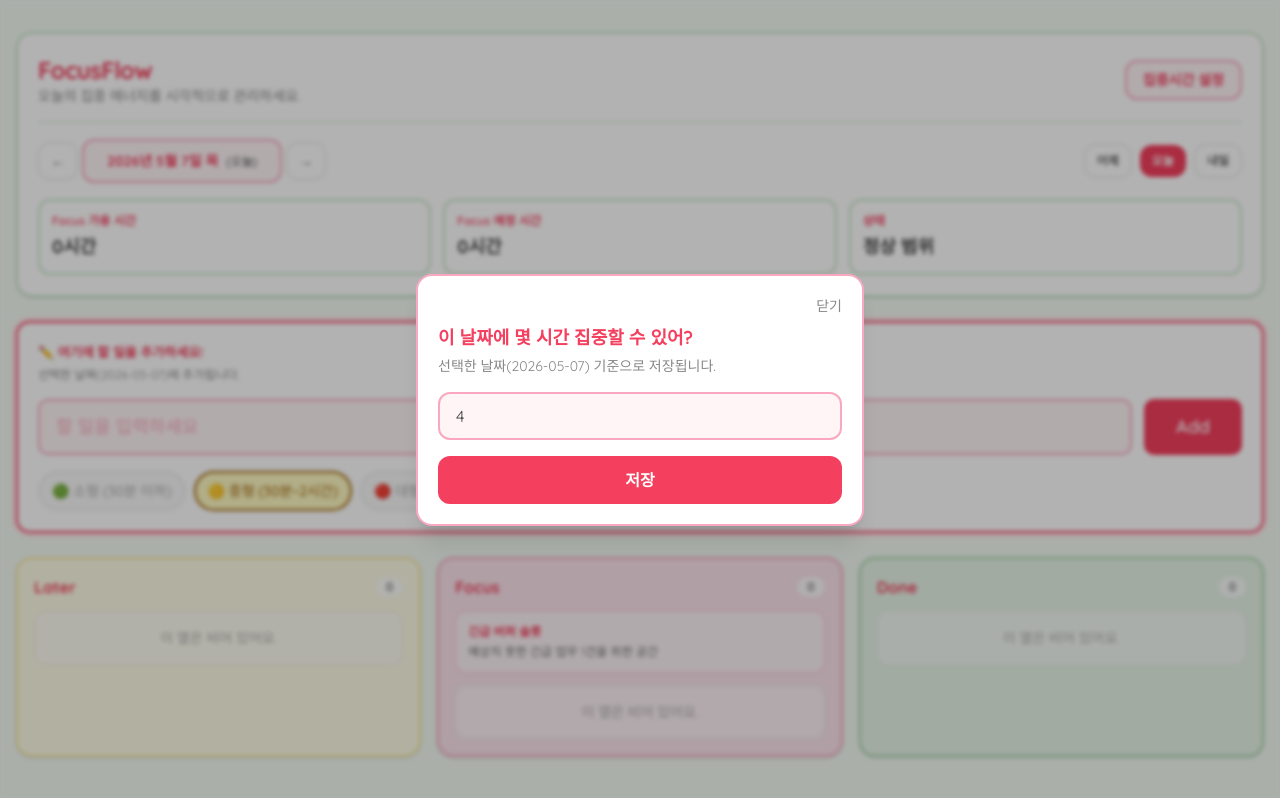
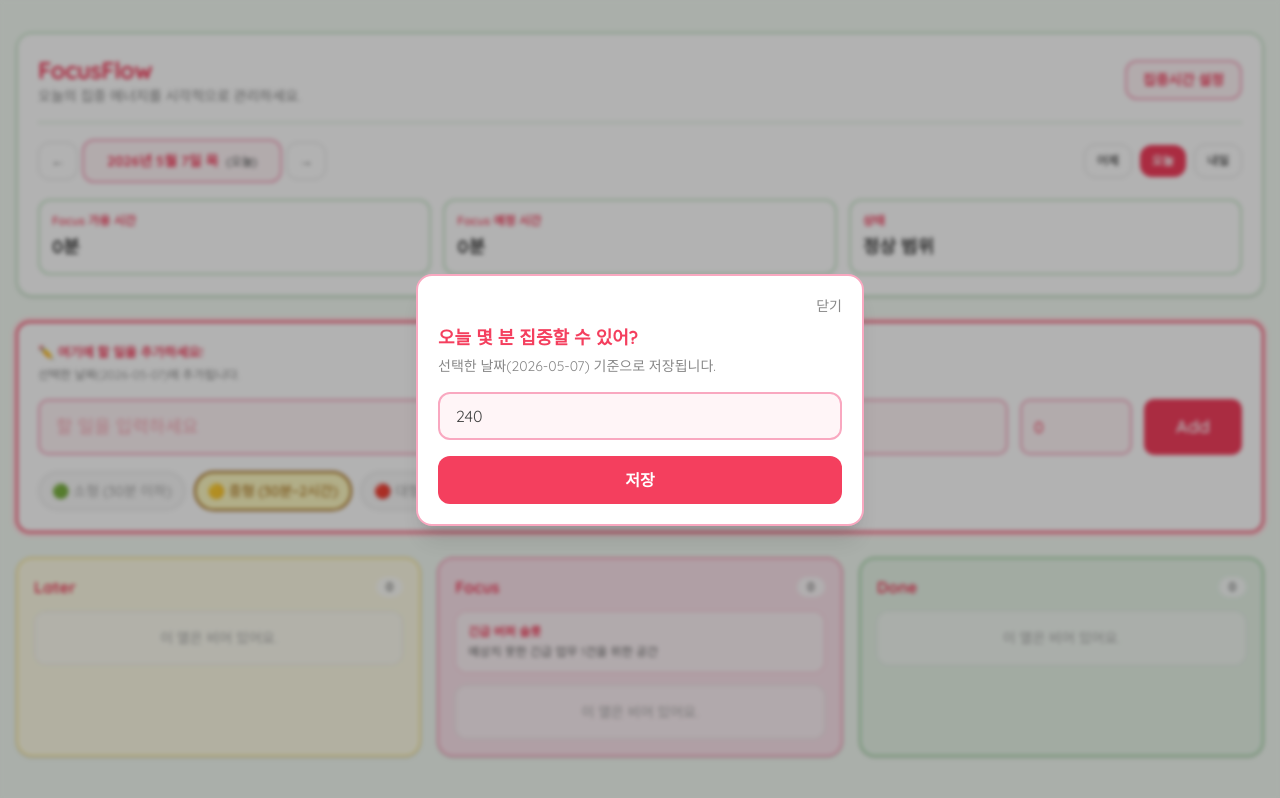
Before and after one commit to Soysummerpark/soyflow, a React (Vite) app: page / in a window 1280 px wide. Built offline with nearby package versions, Linux system fonts and the light colour scheme.

Commit message:
add gitignore

```diff
--- a/src/App.jsx
+++ b/src/App.jsx
@@ -128,25 +128,57 @@ function addDaysToDateKey(dateKey, deltaDays) {
   return getLocalDateString(dt);
 }
 
-function rollOverTasks(tasksByDate) {
-  const today = getLocalDateString();
-  const past = Object.keys(tasksByDate).filter((k) => k < today).sort();
-  if (past.length === 0) return tasksByDate;
+function normalizeSubtask(sub) {
+  return {
+    id: sub?.id ?? uid(),
+    text: typeof sub?.text === "string" ? sub.text : "",
+    done: Boolean(sub?.done),
+    minutes: Number.isFinite(Number(sub?.minutes)) ? Math.max(0, Math.floor(Number(sub.minutes))) : 0,
+  };
+}
 
+function normalizeTask(task) {
+  return {
+    ...task,
+    minutes: Number.isFinite(Number(task?.minutes)) ? Math.max(0, Math.floor(Number(task.minutes))) : 0,
+    subtasks: Array.isArray(task?.subtasks) ? task.subtasks.map(normalizeSubtask) : [],
+  };
+}
+
+function normalizeTasksByDate(tasksByDate) {
+  const next = {};
+  Object.entries(tasksByDate ?? {}).forEach(([dateKey, list]) => {
+    if (!Array.isArray(list)) return;
+    next[dateKey] = list.map(normalizeTask);
+  });
+  return next;
+}
+
+function carryForwardIncompleteTasks(tasksByDate, todayDateKey) {
   const next = { ...tasksByDate };
-  const movedToToday = [];
+  const todayList = next[todayDateKey] ?? [];
+  const existingIds = new Set(todayList.map((t) => t.id));
+  const toCopy = [];
 
-  for (const d of past) {
-    const list = next[d] ?? [];
-    const move = list.filter((t) => t.status === "later" || t.status === "focus");
-    const stay = list.filter((t) => t.status === "done");
-    movedToToday.push(...move);
-    if (stay.length) next[d] = stay;
-    else delete next[d];
-  }
+  Object.entries(next).forEach(([dateKey, list]) => {
+    if (dateKey >= todayDateKey || !Array.isArray(list)) return;
+    list.forEach((task) => {
+      if (task.status === "done") return;
+      if (existingIds.has(task.id)) return;
+      existingIds.add(task.id);
+      toCopy.push({
+        ...task,
+        subtasks: Array.isArray(task.subtasks)
+          ? task.subtasks.map((sub) => ({ ...sub }))
+          : [],
+      });
+    });
+  });
 
-  if (movedToToday.length > 0) {
-    next[today] = [...movedToToday, ...(next[today] ?? [])];
+  if (toCopy.length > 0) {
+    next[todayDateKey] = [...toCopy, ...todayList];
+  } else if (!next[todayDateKey]) {
+    next[todayDateKey] = todayList;
   }
 
   return next;
@@ -157,13 +189,27 @@ function loadSettingsByDate() {
     const rawV2 = localStorage.getItem(SETTINGS_KEY_V2);
     if (rawV2) {
       const parsed = JSON.parse(rawV2);
-      if (parsed && typeof parsed === "object" && !Array.isArray(parsed)) return parsed;
+      if (parsed && typeof parsed === "object" && !Array.isArray(parsed)) {
+        const normalized = {};
+        Object.entries(parsed).forEach(([dateKey, value]) => {
+          if (!value || typeof value !== "object") return;
+          if (value.focusMinutes != null) {
+            normalized[dateKey] = { focusMinutes: Number(value.focusMinutes) || 0 };
+            return;
+          }
+          // Backward compatibility: old data stored focusHours.
+          if (value.focusHours != null) {
+            normalized[dateKey] = { focusMinutes: Math.floor((Number(value.focusHours) || 0) * 60) };
+          }
+        });
+        return normalized;
+      }
     }
     const rawV1 = localStorage.getItem(SETTINGS_KEY_V1);
     if (rawV1) {
       const parsed = JSON.parse(rawV1);
       if (parsed?.date && parsed.focusHours != null) {
-        return { [parsed.date]: { focusHours: Number(parsed.focusHours) } };
+        return { [parsed.date]: { focusMinutes: Math.floor((Number(parsed.focusHours) || 0) * 60) } };
       }
     }
   } catch {
@@ -173,26 +219,29 @@ function loadSettingsByDate() {
 }
 
 function loadTasksByDate() {
+  const today = getLocalDateString();
+
   try {
     const rawV2 = localStorage.getItem(STORAGE_KEY_V2);
     if (rawV2) {
       const parsed = JSON.parse(rawV2);
       if (parsed && typeof parsed === "object" && !Array.isArray(parsed)) {
-        return rollOverTasks(parsed);
+        const normalized = normalizeTasksByDate(parsed);
+        return carryForwardIncompleteTasks(normalized, today);
       }
     }
     const rawV1 = localStorage.getItem(STORAGE_KEY_V1);
     if (rawV1) {
       const parsed = JSON.parse(rawV1);
       if (Array.isArray(parsed) && parsed.length > 0) {
-        const today = getLocalDateString();
-        return rollOverTasks({ [today]: parsed });
+        const normalized = normalizeTasksByDate({ [today]: parsed });
+        return carryForwardIncompleteTasks(normalized, today);
       }
     }
   } catch {
     /* ignore */
   }
-  return rollOverTasks({});
+  return carryForwardIncompleteTasks({}, today);
 }
 
 function formatDateLabel(dateKey) {
@@ -215,18 +264,21 @@ function App() {
 
   const [showDailyModal, setShowDailyModal] = useState(() => {
     const s = loadSettingsByDate();
-    return !s[getLocalDateString()]?.focusHours;
+    return !s[getLocalDateString()]?.focusMinutes;
   });
-  const [focusHoursInput, setFocusHoursInput] = useState(() => {
+  const [focusMinutesInput, setFocusMinutesInput] = useState(() => {
     const s = loadSettingsByDate();
-    return String(s[getLocalDateString()]?.focusHours ?? "4");
+    return String(s[getLocalDateString()]?.focusMinutes ?? "240");
   });
   const [newTaskTitle, setNewTaskTitle] = useState("");
   const [newTaskSize, setNewTaskSize] = useState("medium");
+  const [newTaskMinutes, setNewTaskMinutes] = useState("0");
   const [editingTaskId, setEditingTaskId] = useState(null);
   const [subtaskInput, setSubtaskInput] = useState("");
+  const [newSubtaskMinutes, setNewSubtaskMinutes] = useState("0");
   const [editingSubtaskId, setEditingSubtaskId] = useState(null);
   const [subtaskEditValue, setSubtaskEditValue] = useState("");
+  const [subtaskEditMinutes, setSubtaskEditMinutes] = useState("0");
   const [menuTaskId, setMenuTaskId] = useState(null);
   const [calendarOpen, setCalendarOpen] = useState(false);
   const [calendarMonth, setCalendarMonth] = useState(() => getLocalDateString().slice(0, 7));
@@ -241,8 +293,9 @@ function App() {
 
   useEffect(() => {
     const tick = () => {
-      setTodayKey(getLocalDateString());
-      setTasksByDate((prev) => rollOverTasks(prev));
+      const latestToday = getLocalDateString();
+      setTodayKey(latestToday);
+      setTasksByDate((prev) => carryForwardIncompleteTasks(prev, latestToday));
     };
     tick();
     const id = setInterval(tick, 60_000);
@@ -259,6 +312,8 @@ function App() {
   useEffect(() => {
     setEditingSubtaskId(null);
     setSubtaskEditValue("");
+    setSubtaskEditMinutes("0");
+    setNewSubtaskMinutes("0");
   }, [editingTaskId]);
 
   const tasks = tasksByDate[selectedDate] ?? [];
@@ -271,17 +326,26 @@ function App() {
     });
   };
 
-  const focusCapacity = Number(settingsByDate[selectedDate]?.focusHours) || 0;
+  const parseMinutes = (value) => {
+    const parsed = Number(value);
+    if (!Number.isFinite(parsed) || parsed < 0) return 0;
+    return Math.floor(parsed);
+  };
 
-  const focusHoursUsed = useMemo(
+  const getTaskTotalMinutes = (task) =>
+    (task.minutes ?? 0) + (task.subtasks ?? []).reduce((sum, sub) => sum + (sub.minutes ?? 0), 0);
+
+  const focusCapacityMinutes = Number(settingsByDate[selectedDate]?.focusMinutes) || 0;
+
+  const focusMinutesUsed = useMemo(
     () =>
       tasks
         .filter((task) => task.status === "focus")
-        .reduce((sum, task) => sum + (SIZE_META[task.size]?.hours ?? 0), 0),
+        .reduce((sum, task) => sum + getTaskTotalMinutes(task), 0),
     [tasks]
   );
 
-  const isOverflow = focusCapacity > 0 && focusHoursUsed > focusCapacity;
+  const isOverflow = focusCapacityMinutes > 0 && focusMinutesUsed > focusCapacityMinutes;
 
   const sortedByPinAndRecent = (list) =>
     [...list].sort((a, b) => {
@@ -305,7 +369,7 @@ function App() {
   const editingTask = tasks.find((t) => t.id === editingTaskId) ?? null;
 
   const openDailyModal = () => {
-    setFocusHoursInput(String(settingsByDate[selectedDate]?.focusHours ?? "4"));
+    setFocusMinutesInput(String(settingsByDate[selectedDate]?.focusMinutes ?? "240"));
     setShowDailyModal(true);
   };
 
@@ -317,6 +381,7 @@ function App() {
       id: uid(),
       title,
       size: newTaskSize,
+      minutes: parseMinutes(newTaskMinutes),
       status: "later",
       pinned: false,
       subtasks: [],
@@ -325,6 +390,7 @@ function App() {
     setTaskList((prev) => [task, ...prev]);
     setNewTaskTitle("");
     setNewTaskSize("medium");
+    setNewTaskMinutes("0");
   };
 
   const updateTask = (taskId, updater) => {
@@ -351,9 +417,13 @@ function App() {
     if (!editingTask || !text) return;
     updateTask(editingTask.id, (task) => ({
       ...task,
-      subtasks: [...(task.subtasks ?? []), { id: uid(), text, done: false }],
+      subtasks: [
+        ...(task.subtasks ?? []),
+        { id: uid(), text, done: false, minutes: parseMinutes(newSubtaskMinutes) },
+      ],
     }));
     setSubtaskInput("");
+    setNewSubtaskMinutes("0");
   };
 
   const toggleSubtask = (taskId, subtaskId) => {
@@ -366,6 +436,7 @@ function App() {
   const startEditSubtask = (sub) => {
     setEditingSubtaskId(sub.id);
     setSubtaskEditValue(sub.text);
+    setSubtaskEditMinutes(String(sub.minutes ?? 0));
   };
 
   const saveSubtaskEdit = () => {
@@ -374,15 +445,19 @@ function App() {
     if (!text) return;
     updateTask(editingTask.id, (task) => ({
       ...task,
-      subtasks: (task.subtasks ?? []).map((s) => (s.id === editingSubtaskId ? { ...s, text } : s)),
+      subtasks: (task.subtasks ?? []).map((s) =>
+        s.id === editingSubtaskId ? { ...s, text, minutes: parseMinutes(subtaskEditMinutes) } : s
+      ),
     }));
     setEditingSubtaskId(null);
     setSubtaskEditValue("");
+    setSubtaskEditMinutes("0");
   };
 
   const cancelSubtaskEdit = () => {
     setEditingSubtaskId(null);
     setSubtaskEditValue("");
+    setSubtaskEditMinutes("0");
   };
 
   const removeSubtask = (taskId, subtaskId) => {
@@ -398,9 +473,9 @@ function App() {
 
   const setDailyFocusHours = (event) => {
     event.preventDefault();
-    const value = Number(focusHoursInput);
+    const value = Number(focusMinutesInput);
     if (!Number.isFinite(value) || value <= 0) return;
-    setSettingsByDate((prev) => ({ ...prev, [selectedDate]: { focusHours: value } }));
+    setSettingsByDate((prev) => ({ ...prev, [selectedDate]: { focusMinutes: Math.floor(value) } }));
     setShowDailyModal(false);
   };
 
@@ -450,8 +525,8 @@ function App() {
           />
 
           <div className="mt-4 grid gap-3 sm:grid-cols-3">
-            <CardLabel title="Focus 가용 시간" value={`${focusCapacity}시간`} />
-            <CardLabel title="Focus 예정 시간" value={`${focusHoursUsed}시간`} />
+            <CardLabel title="Focus 가용 시간" value={`${focusCapacityMinutes}분`} />
+            <CardLabel title="Focus 예정 시간" value={`${focusMinutesUsed}분`} />
             <CardLabel
               title="상태"
               value={isOverflow ? "초과됨 - 조정 필요" : "정상 범위"}
@@ -471,6 +546,15 @@ function App() {
                   placeholder="할 일을 입력하세요"
                   value={newTaskTitle}
                   onChange={(e) => setNewTaskTitle(e.target.value)}
+                />
+                <input
+                  type="number"
+                  min="0"
+                  step="1"
+                  className="w-28 shrink-0 rounded-[10px] border-2 border-[#F9A8C0] bg-[#FFF5F7] px-3 py-3 text-base font-medium text-[#F43F5E] outline-none placeholder:text-[#FBAAB8] focus:border-[#F43F5E] focus:ring-2 focus:ring-[#F43F5E]/20"
+                  placeholder="0분"
+                  value={newTaskMinutes}
+                  onChange={(e) => setNewTaskMinutes(e.target.value)}
                 />
                 <button
                   type="submit"
@@ -497,7 +581,7 @@ function App() {
 
         {isOverflow && (
           <div className="rounded-xl border-2 border-[#F9A8C0] bg-[#FFF5F7] px-4 py-3 text-sm font-medium text-[#F43F5E]">
-            Focus 열의 예상 시간({focusHoursUsed}시간)이 이 날 가용 시간({focusCapacity}시간)을 넘었습니다.
+            Focus 열의 예상 시간({focusMinutesUsed}분)이 이 날 가용 시간({focusCapacityMinutes}분)을 넘었습니다.
           </div>
         )}
 
@@ -539,7 +623,11 @@ function App() {
                           setMenuTaskId(null);
                         }
                       }}
-                      className="relative cursor-pointer rounded-xl border border-[#E8E8E8] bg-white p-3 shadow-sm transition hover:shadow-md"
+                      className={`relative cursor-pointer rounded-xl bg-white p-3 shadow-sm transition hover:shadow-md ${
+                        column.id === "focus"
+                          ? "border-2 border-[#F9A8C0]"
+                          : "border border-[#E8E8E8]"
+                      }`}
                     >
                       <div className="flex items-start gap-2">
                         <div className="min-w-0 flex-1">
@@ -552,6 +640,9 @@ function App() {
                           </p>
                           <div className="mt-2">
                             <SizeTag size={task.size} />
+                            <span className="ml-2 inline-block rounded-full bg-[#F3F4F6] px-2 py-0.5 text-xs font-semibold text-[#555]">
+                              {task.minutes ?? 0}분
+                            </span>
                           </div>
                         </div>
                         <div className="flex shrink-0 items-start gap-1" onClick={(e) => e.stopPropagation()}>
@@ -587,6 +678,36 @@ function App() {
                           </div>
                         </div>
                       </div>
+                      {column.id === "focus" && (task.subtasks?.length ?? 0) > 0 && (
+                        <div className="mt-3 space-y-2">
+                          {(task.subtasks ?? []).map((sub) => (
+                            <div
+                              key={sub.id}
+                              className="ml-3 rounded-lg border-l-4 border-[#F9A8C0] bg-[#FFF5F7] px-3 py-2"
+                              onClick={(e) => e.stopPropagation()}
+                            >
+                              <div className="flex items-start gap-2">
+                                <input
+                                  type="checkbox"
+                                  className="mt-0.5 h-4 w-4 shrink-0 accent-[#F43F5E]"
+                                  checked={sub.done}
+                                  onChange={() => toggleSubtask(task.id, sub.id)}
+                                />
+                                <span
+                                  className={`min-w-0 flex-1 text-sm ${
+                                    sub.done ? "text-[#aaa] line-through" : "text-[#444]"
+                                  }`}
+                                >
+                                  {sub.text}
+                                </span>
+                                <span className="shrink-0 text-xs font-semibold text-[#F43F5E]">
+                                  {sub.minutes ?? 0}분
+                                </span>
+                              </div>
+                            </div>
+                          ))}
+                        </div>
+                      )}
                       <ColumnMoveButtons status={task.status} onSelect={(next) => moveTask(task.id, next)} />
                     </article>
                   );
@@ -605,16 +726,16 @@ function App() {
 
       {showDailyModal && (
         <ModalShell onClose={() => setShowDailyModal(false)}>
-          <h2 className="text-lg font-bold text-[#F43F5E]">이 날짜에 몇 시간 집중할 수 있어?</h2>
+          <h2 className="text-lg font-bold text-[#F43F5E]">오늘 몇 분 집중할 수 있어?</h2>
           <p className="mt-1 text-sm text-[#888]">선택한 날짜({selectedDate}) 기준으로 저장됩니다.</p>
           <form className="mt-4 space-y-4" onSubmit={setDailyFocusHours}>
             <input
               type="number"
-              min="0.5"
-              step="0.5"
+              min="1"
+              step="1"
               className="w-full rounded-xl border-2 border-[#F9A8C0] bg-[#FFF5F7] px-4 py-2.5 outline-none focus:border-[#F43F5E]"
-              value={focusHoursInput}
-              onChange={(e) => setFocusHoursInput(e.target.value)}
+              value={focusMinutesInput}
+              onChange={(e) => setFocusMinutesInput(e.target.value)}
             />
             <button
               type="submit"
@@ -680,6 +801,19 @@ function App() {
               </div>
             </div>
             <div>
+              <label className="mb-1 block text-xs font-medium text-[#888]">예상 소요 시간(분)</label>
+              <input
+                type="number"
+                min="0"
+                step="1"
+                className="w-full rounded-xl border-2 border-[#F9A8C0] bg-[#FFF5F7] px-4 py-2.5 font-medium text-[#F43F5E] outline-none focus:border-[#F43F5E]"
+                value={String(editingTask.minutes ?? 0)}
+                onChange={(e) =>
+                  updateTask(editingTask.id, (t) => ({ ...t, minutes: parseMinutes(e.target.value) }))
+                }
+              />
+            </div>
+            <div>
               <p className="mb-2 text-xs font-medium text-[#888]">열</p>
               <div className="flex flex-wrap gap-2">
                 {["later", "focus", "done"].map((st) => (
@@ -721,6 +855,15 @@ function App() {
                   value={subtaskInput}
                   onChange={(e) => setSubtaskInput(e.target.value)}
                 />
+                <input
+                  type="number"
+                  min="0"
+                  step="1"
+                  className="w-20 shrink-0 rounded-xl border-2 border-[#F9A8C0] bg-[#FFF5F7] px-2 py-2 text-sm text-[#F43F5E] outline-none"
+                  placeholder="0분"
+                  value={newSubtaskMinutes}
+                  onChange={(e) => setNewSubtaskMinutes(e.target.value)}
+                />
                 <button
                   type="submit"
                   className="shrink-0 rounded-xl bg-[#F43F5E] px-4 py-2 text-sm font-semibold text-white hover:bg-[#e11d48]"
@@ -756,6 +899,14 @@ function App() {
                             }}
                             autoFocus
                           />
+                          <input
+                            type="number"
+                            min="0"
+                            step="1"
+                            className="w-full rounded-lg border-2 border-[#F9A8C0] bg-[#FFF5F7] px-2 py-1.5 text-sm text-[#F43F5E] outline-none"
+                            value={subtaskEditMinutes}
+                            onChange={(e) => setSubtaskEditMinutes(e.target.value)}
+                          />
                           <div className="flex flex-wrap gap-1">
                             <button
                               type="button"
@@ -774,11 +925,18 @@ function App() {
                           </div>
                         </div>
                       ) : (
-                        <span
-                          className={`min-w-0 flex-1 text-sm ${sub.done ? "text-[#aaa] line-through" : "text-[#444]"}`}
-                        >
-                          {sub.text}
-                        </span>
+                        <div className="flex min-w-0 flex-1 items-start justify-between gap-2">
+                          <span
+                            className={`min-w-0 flex-1 text-sm ${
+                              sub.done ? "text-[#aaa] line-through" : "text-[#444]"
+                            }`}
+                          >
+                            {sub.text}
+                          </span>
+                          <span className="shrink-0 text-xs font-semibold text-[#F43F5E]">
+                            {sub.minutes ?? 0}분
+                          </span>
+                        </div>
                       )}
                     </div>
                     <div
```
Also changed, not shown: 4 other files (tests, documents, lock files or other folders).
